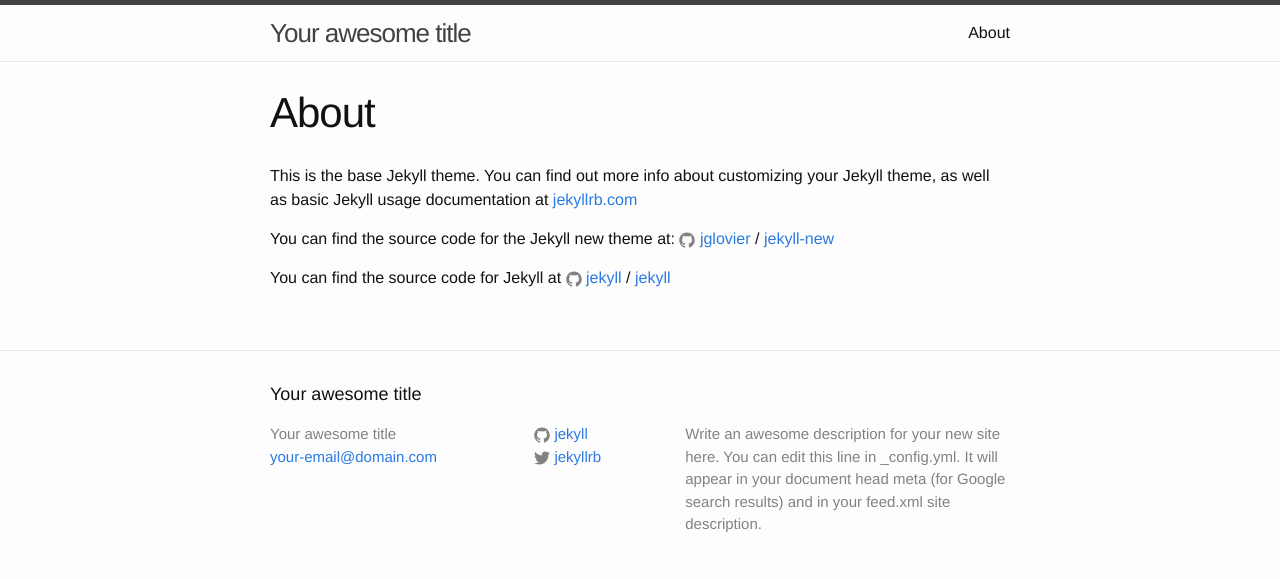
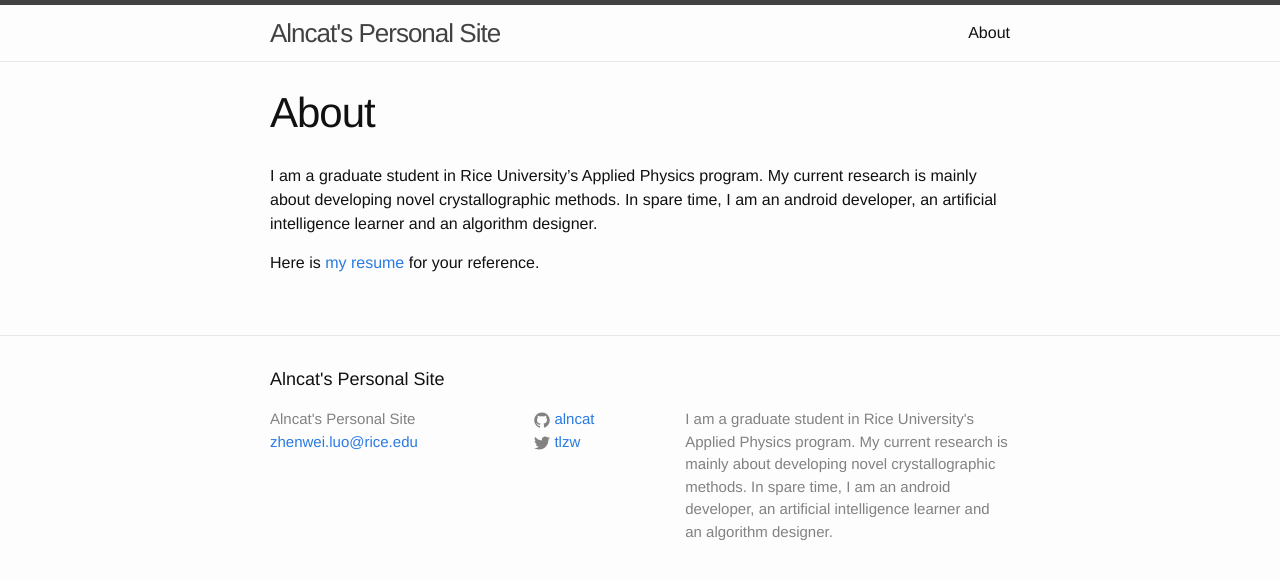
Before and after one commit to alncat/alncat.github.io, a Jekyll site: the page built from about.md, in a window 1280 px wide. Shown: the top 579 px of the page. Built offline with Jekyll 4.4.1, drawn with Linux system fonts in a browser that asks for light colours.

Commit message:
add resume

```diff
--- a/_config.yml
+++ b/_config.yml
@@ -6,16 +6,16 @@
 # 'jekyll serve'. If you change this file, please restart the server process.
 
 # Site settings
-title: Your awesome title
-email: your-email@domain.com
+title: Alncat's Personal Site
+email: zhenwei.luo@rice.edu
 description: > # this means to ignore newlines until "baseurl:"
-  Write an awesome description for your new site here. You can edit this
-  line in _config.yml. It will appear in your document head meta (for
-  Google search results) and in your feed.xml site description.
+    I am a graduate student in Rice University's Applied Physics program.
+    My current research is mainly about developing novel crystallographic
+    methods. In spare time, I am an android developer, an artificial intelligence learner and an algorithm designer.
 baseurl: "" # the subpath of your site, e.g. /blog
-url: "http://yourdomain.com" # the base hostname & protocol for your site
-twitter_username: jekyllrb
-github_username:  jekyll
+url: "http://alncat.github.io" # the base hostname & protocol for your site
+twitter_username: tlzw
+github_username:  alncat
 
 # Build settings
 markdown: kramdown
--- a/about.md
+++ b/about.md
@@ -4,12 +4,8 @@ title: About
 permalink: /about/
 ---
 
-This is the base Jekyll theme. You can find out more info about customizing your Jekyll theme, as well as basic Jekyll usage documentation at [jekyllrb.com](http://jekyllrb.com/)
+I am a graduate student in Rice University's Applied Physics program.
+    My current research is mainly about developing novel crystallographic
+    methods. In spare time, I am an android developer, an artificial intelligence learner and an algorithm designer.
 
-You can find the source code for the Jekyll new theme at:
-{% include icon-github.html username="jglovier" %} /
-[jekyll-new](https://github.com/jglovier/jekyll-new)
-
-You can find the source code for Jekyll at
-{% include icon-github.html username="jekyll" %} /
-[jekyll](https://github.com/jekyll/jekyll)
+Here is [my resume]({{http://alncat.github.io}}/resume/res.pdf) for your reference.
```
